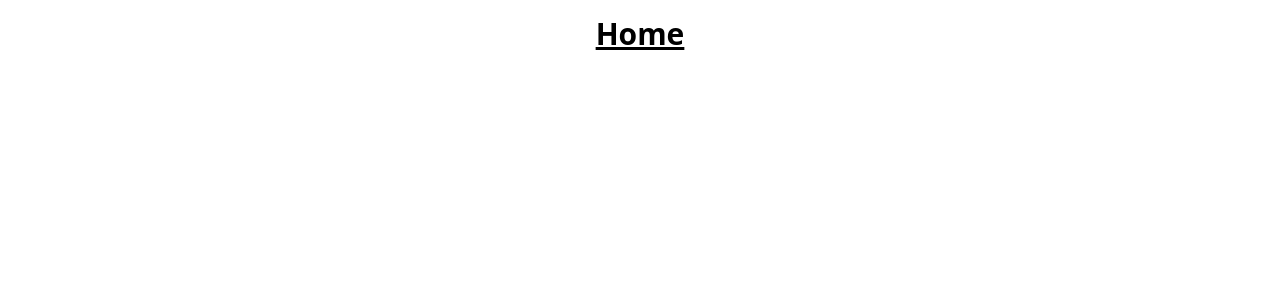
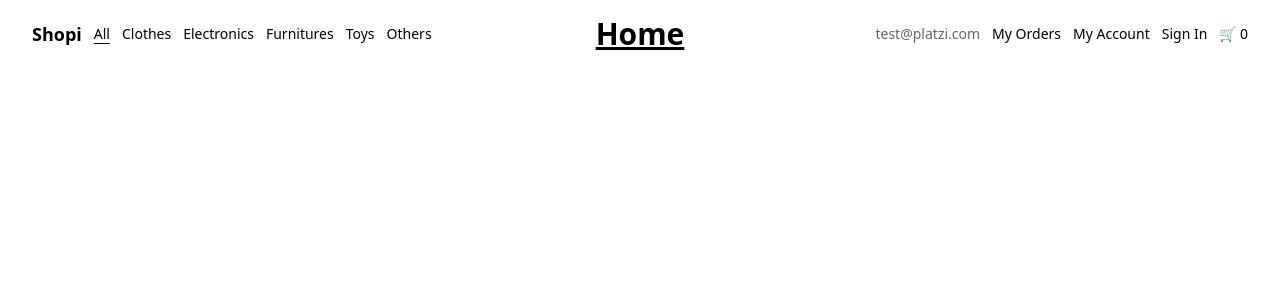
Before and after one commit to andymedinadev/platzi-react-vite-private, a React (Vite) app: page / in a window 1280 px wide. Shown: the top 300 px of the page. Built offline with nearby package versions, Linux system fonts and the light colour scheme.

Commit message:
feat: add Navbar component

```diff
--- /dev/null
+++ b/src/Components/Navbar/index.jsx
@@ -0,0 +1,56 @@
+import { NavLink } from 'react-router-dom'
+
+export function Navbar () {
+  const activeStyle = 'underline underline-offset-4'
+
+  const getNavLinkClass = ({ isActive }) => isActive ? activeStyle : undefined
+
+  const navLinks = [
+    { to: '/', label: 'All' },
+    { to: 'clothes', label: 'Clothes' },
+    { to: 'electronics', label: 'Electronics' },
+    { to: 'furnitures', label: 'Furnitures' },
+    { to: 'toys', label: 'Toys' },
+    { to: 'others', label: 'Others' }
+  ]
+
+  const userLinks = [
+    { to: '/my-orders', label: 'My Orders' },
+    { to: '/my-account', label: 'My Account' },
+    { to: '/sign-in', label: 'Sign In' }
+  ]
+
+  return (
+    <nav className='flex justify-between items-center fixed z-10 w-full py-5 px-8 text-sm font-light'>
+      <ul className='flex items-center gap-3'>
+        <li className='text-lg font-semibold'>
+          <NavLink to='/'>
+            Shopi
+          </NavLink>
+        </li>
+        {navLinks.map(link => (
+          <li key={link.to}>
+            <NavLink to={link.to} className={getNavLinkClass}>
+              {link.label}
+            </NavLink>
+          </li>
+        ))}
+      </ul>
+      <ul className='flex items-center gap-3'>
+        <li className='text-black/60'>
+          test@platzi.com
+        </li>
+        {userLinks.map(link => (
+          <li key={link.to}>
+            <NavLink to={link.to} className={getNavLinkClass}>
+              {link.label}
+            </NavLink>
+          </li>
+        ))}
+        <li>
+          🛒 0
+        </li>
+      </ul>
+    </nav>
+  )
+}
--- a/src/Pages/App/index.jsx
+++ b/src/Pages/App/index.jsx
@@ -5,6 +5,7 @@ import { MyOrder } from '../MyOrder'
 import { MyOrders } from '../MyOrders'
 import { NotFound } from '../NotFound'
 import { SignIn } from '../SignIn'
+import { Navbar } from '../../Components/Navbar'
 import './App.css'
 
 function AppRoutes () {
@@ -23,6 +24,7 @@ function AppRoutes () {
 function App () {
   return (
     <BrowserRouter>
+      <Navbar />
       <AppRoutes />
     </BrowserRouter>
   )
```
